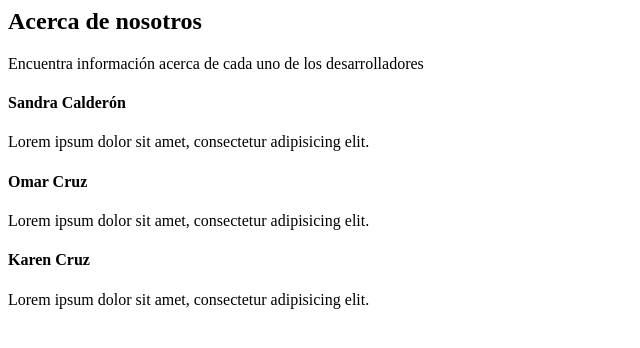
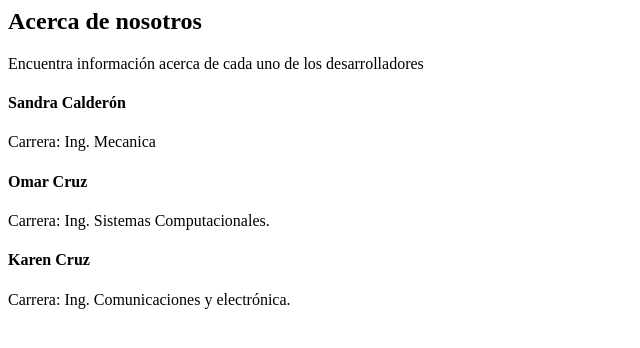
Before and after one commit to omar1cruz271/ADOO, a CodeIgniter app: the page made by application/views/about-us.php in a window 1280 px wide. Shown: the top 348 px of the page, without its empty margins (0-640 px from the left). Run offline with CodeIgniter, Linux system fonts and the light colour scheme.

```diff
--- a/application/views/about-us.php
+++ b/application/views/about-us.php
@@ -14,7 +14,7 @@
                     <div class="card clean-card text-center">
                         <div class="card-body info">
                             <h4 class="card-title">Sandra Calderón</h4>
-                            <p class="card-text">Lorem ipsum dolor sit amet, consectetur adipisicing elit.</p>
+                            <p class="card-text">Carrera: Ing. Mecanica</p>
                             <div class="icons"><a href="#"><i class="icon-social-facebook"></i></a><a href="#"><i class="icon-social-instagram"></i></a><a href="#"><i class="icon-social-twitter"></i></a></div>
                         </div>
                     </div>
@@ -23,7 +23,7 @@
                     <div class="card clean-card text-center">
                         <div class="card-body info">
                             <h4 class="card-title">Omar Cruz</h4>
-                            <p class="card-text">Lorem ipsum dolor sit amet, consectetur adipisicing elit.</p>
+                            <p class="card-text">Carrera: Ing. Sistemas Computacionales.</p>
                             <div class="icons"><a href="#"><i class="icon-social-facebook"></i></a><a href="#"><i class="icon-social-instagram"></i></a><a href="#"><i class="icon-social-twitter"></i></a></div>
                         </div>
                     </div>
@@ -32,7 +32,7 @@
                     <div class="card clean-card text-center">
                         <div class="card-body info">
                             <h4 class="card-title">Karen Cruz</h4>
-                            <p class="card-text">Lorem ipsum dolor sit amet, consectetur adipisicing elit.</p>
+                            <p class="card-text">Carrera: Ing. Comunicaciones y electrónica.</p>
                             <div class="icons"><a href="#"><i class="icon-social-facebook"></i></a><a href="#"><i class="icon-social-instagram"></i></a><a href="#"><i class="icon-social-twitter"></i></a></div>
                         </div>
                     </div>
```
Also changed, not shown: application/views/InicioWork.php (+4 -4 lines).
